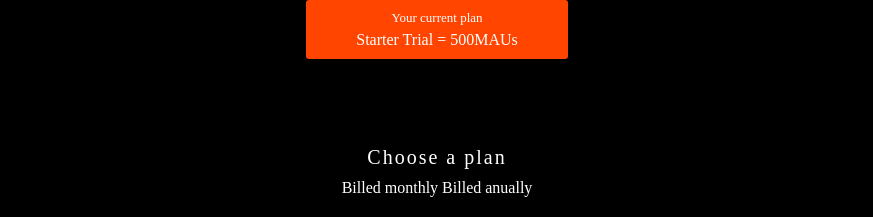
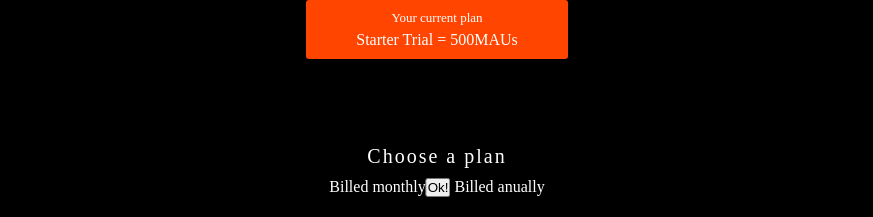
Before and after one commit to Uwemski/justCruising, a website: page index.html in a window 1280 px wide. Shown: the top 217 px of the page, without its empty margins (203-1076 px from the left). Drawn offline with Linux system fonts and the light colour scheme.

Commit message:
Not what i want exactly but i'll research more.Relearning and more learning

```diff
--- a/index.html
+++ b/index.html
@@ -17,7 +17,7 @@
 			<section class="header-text">
 				<div class="header-text-box">
 					<div class="header-text--big">Choose a plan</div>
-					<div class="header-text--small">Billed monthly Billed anually</div>
+					<div class="header-text--small">Billed monthly<span><button id="toggleButton" onclick="toggle()">Ok!</button></span> Billed anually</div>
 				</div>
 			</section>
 
@@ -76,6 +76,8 @@
 					</div>
 				</div>
 			</section>
+
+
 		</body>
 
 		<script src="app.js"></script>
```
